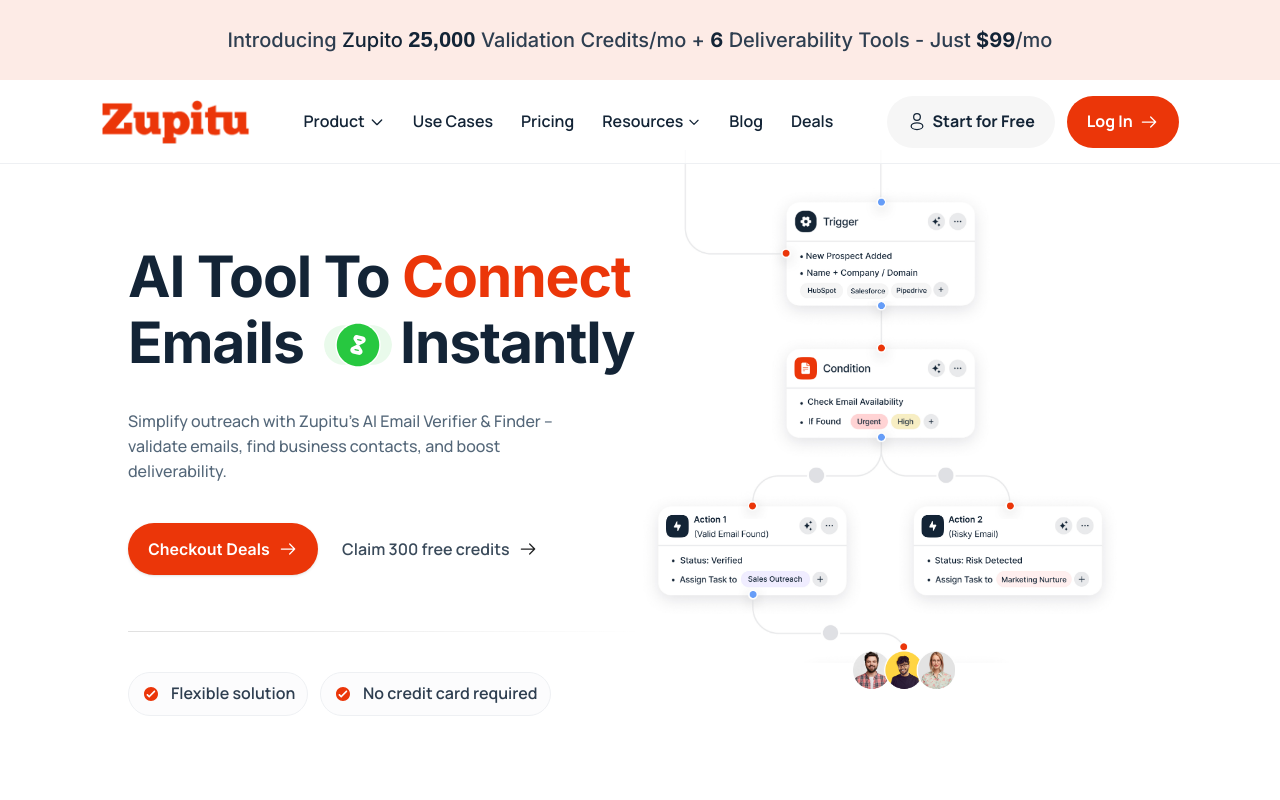
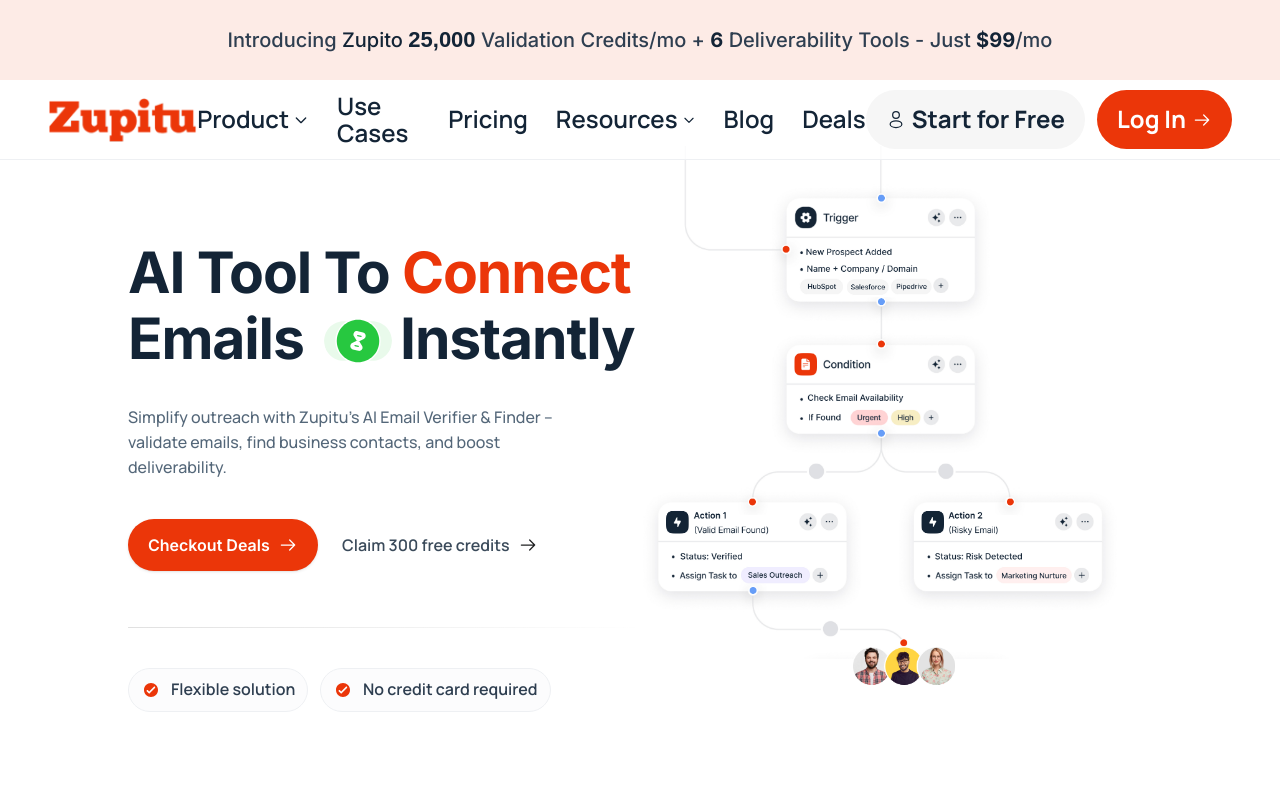
Before and after one commit to ChandanPolai/zupito-personal-for-testing, a React (Vite) app: page / in a window 1280 px wide. Shown: the top 800 px of the page. Built offline with nearby package versions, Linux system fonts and the light colour scheme.

Commit message:
fonts make it big

```diff
--- a/src/components/header/Header.jsx
+++ b/src/components/header/Header.jsx
@@ -43,13 +43,13 @@
 
   return (
  <header
-  className="sticky top-0 lg:top-[54px] w-full h-[72px] sm:h-[76px] md:h-[80px] lg:h-[84px] bg-white/80 border-b border-[#EEF0F3]"
+  className="sticky top-0 lg:top-[54px] w-full h-[72px] sm:h-[76px] md:h-[80px] lg:h-[80px] bg-white/80 border-b border-[#EEF0F3]"
   style={{ zIndex: 60 }}
 >
       {/* Container with responsive padding */}
       <div className="w-full h-full px-4 sm:px-6 md:px-8 lg:px-10 xl:px-12">
         {/* Content wrapper with max-width 1280px and space-between layout */}
-<div className="max-w-[1580px] h-full mx-auto flex items-center justify-between lg:justify-evenly">
+<div className="max-w-[1920px] h-full mx-auto flex items-center justify-between lg:justify-evenly">
     {/* Logo */}
           <div className="shrink-0">
             <a href="#">
@@ -63,7 +63,7 @@
               <button
                 onClick={toggleProductDropdown}
                 className="flex items-center gap-1 text-[#132436] hover:text-[#FF6B35] transition-colors header-nav-link"
-                style={{ fontFamily: 'Manrope', fontWeight: 600, fontSize: '16px', lineHeight: '110%' }}
+                style={{ fontFamily: 'Manrope', fontWeight: 600, fontSize: '24px', lineHeight: '110%' }}
               >
                 Product
                 <svg
@@ -114,7 +114,7 @@
             <Link
               to="/use-cases"
               className="text-[#132436] hover:text-[#FF6B35] transition-colors header-nav-link"
-              style={{ fontFamily: 'Manrope', fontWeight: 600, fontSize: '16px', lineHeight: '110%' }}
+              style={{ fontFamily: 'Manrope', fontWeight: 600, fontSize: '24px', lineHeight: '110%' }}
             >
               Use Cases
             </Link>
@@ -122,14 +122,14 @@
             <Link
               to="/pricing"
               className="text-[#132436] hover:text-[#FF6B35] transition-colors header-nav-link"
-              style={{ fontFamily: 'Manrope', fontWeight: 600, fontSize: '16px', lineHeight: '110%' }}
+              style={{ fontFamily: 'Manrope', fontWeight: 600, fontSize: '24px', lineHeight: '110%' }}
             >
               Pricing
             </Link>
 
             <button
               className="flex items-center gap-1 text-[#132436] hover:text-[#FF6B35] transition-colors header-nav-link"
-              style={{ fontFamily: 'Manrope', fontWeight: 600, fontSize: '16px', lineHeight: '110%' }}
+              style={{ fontFamily: 'Manrope', fontWeight: 600, fontSize: '24px', lineHeight: '110%' }}
             >
               Resources
               <svg
@@ -145,7 +145,7 @@
             <a
               href="#blog"
               className="text-[#132436] hover:text-[#FF6B35] transition-colors header-nav-link"
-              style={{ fontFamily: 'Manrope', fontWeight: 600, fontSize: '16px', lineHeight: '110%' }}
+              style={{ fontFamily: 'Manrope', fontWeight: 600, fontSize: '24px', lineHeight: '110%' }}
             >
               Blog
             </a>
@@ -153,7 +153,7 @@
             <Link
               to="/deals"
               className="text-[#132436] hover:text-[#FF6B35] transition-colors header-nav-link"
-              style={{ fontFamily: 'Manrope', fontWeight: 600, fontSize: '16px', lineHeight: '110%' }}
+              style={{ fontFamily: 'Manrope', fontWeight: 600, fontSize: '24px', lineHeight: '110%' }}
             >
               Deals
             </Link>
@@ -172,7 +172,7 @@
               />
               <span
                 className="text-[#132436] whitespace-nowrap header-button-text"
-                style={{ fontFamily: 'Manrope', fontWeight: 700, fontSize: '16px', lineHeight: '110%' }}
+                style={{ fontFamily: 'Manrope', fontWeight: 700, fontSize: '24px', lineHeight: '110%' }}
               >
                 Start for Free
               </span>
@@ -184,7 +184,7 @@
             >
               <span
                 className="text-white whitespace-nowrap header-button-text"
-                style={{ fontFamily: 'Manrope', fontWeight: 700, fontSize: '16px', lineHeight: '110%' }}
+                style={{ fontFamily: 'Manrope', fontWeight: 700, fontSize: '24px', lineHeight: '110%' }}
               >
                 Log In
               </span>
```
